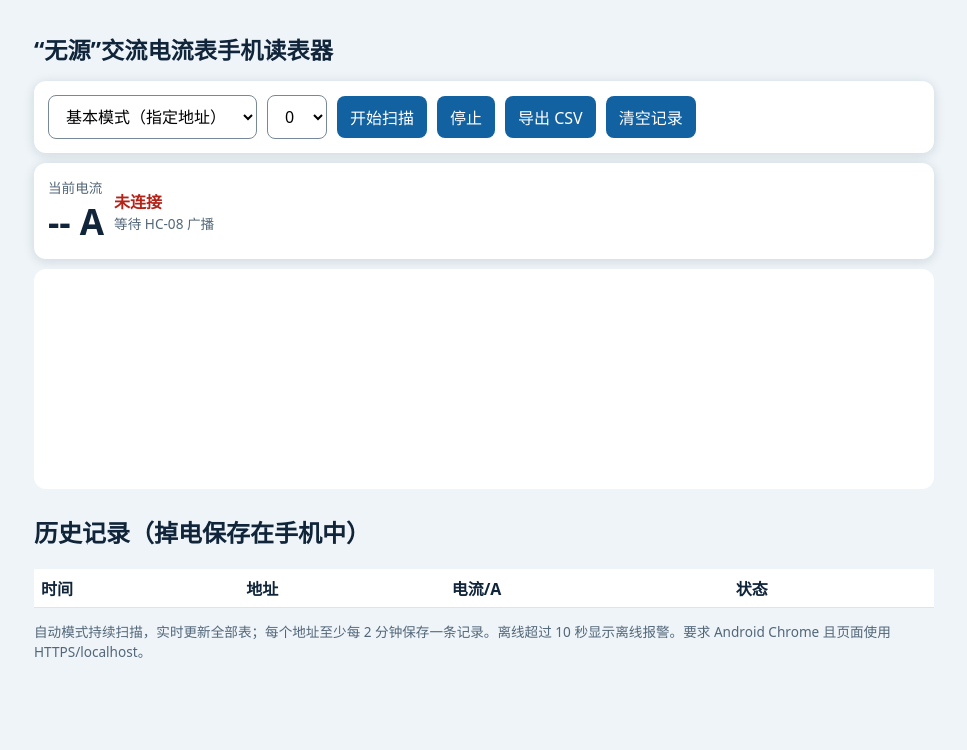
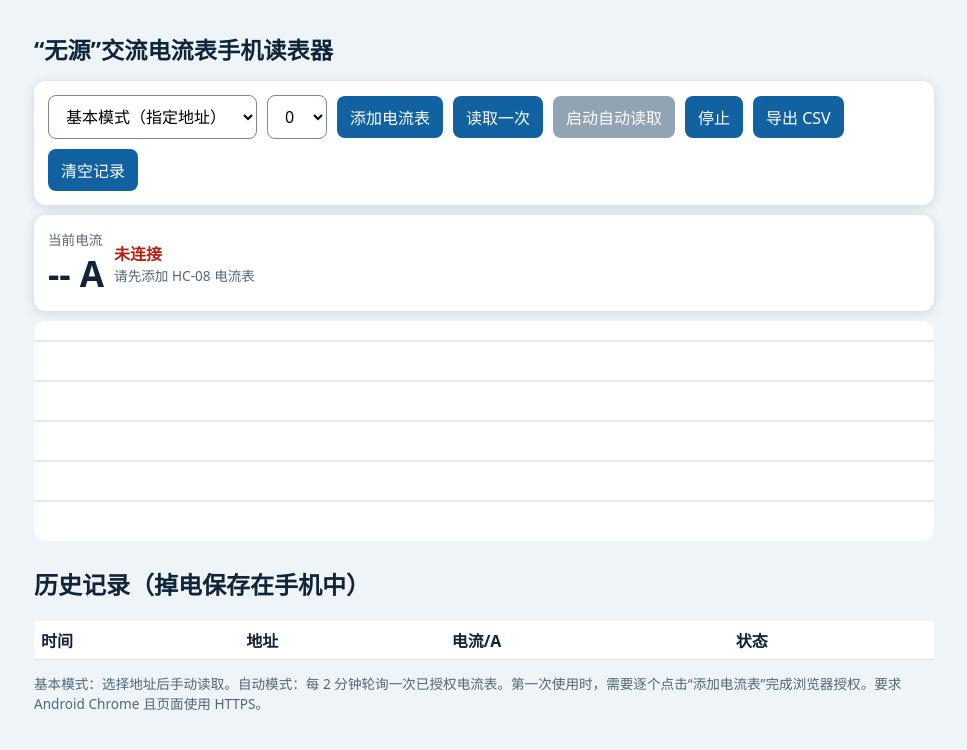
Before and after one commit to simthj591-blip/ammeter-reader, a plain HTML site: page index.html in a window 1280 px wide. Shown: the whole page, without its empty margins (156-1123 px from the left). Drawn offline with Linux system fonts and the light colour scheme.

Commit message:
Add manual and automatic read controls

```diff
--- a/index.html
+++ b/index.html
@@ -7,20 +7,26 @@
   <style>
     :root{font-family:system-ui,sans-serif;color:#10243a;background:#eef4f8}body{max-width:900px;margin:auto;padding:16px}
     h1{font-size:1.45rem}.bar,.card{display:flex;gap:10px;flex-wrap:wrap;align-items:center;background:white;padding:14px;margin:10px 0;border-radius:12px;box-shadow:0 2px 12px #1232}
-    button,select{font:inherit;padding:9px 13px;border-radius:8px;border:1px solid #789;background:white}button{background:#1261a0;color:white;border:0}
-    .meter{font-size:2.2rem;font-weight:700}.ok{color:#19723a}.low,.high,.offline,.error{color:#b42318}table{width:100%;border-collapse:collapse;background:white}th,td{padding:7px;border-bottom:1px solid #dce5ec;text-align:left}canvas{width:100%;height:220px;background:white;border-radius:12px}.small{font-size:.85rem;color:#536779}
+    button,select{font:inherit;padding:9px 13px;border-radius:8px;border:1px solid #789;background:white}button{background:#1261a0;color:white;border:0}button:disabled{background:#91a4b4}
+    .meter{font-size:2.2rem;font-weight:700}.ok{color:#19723a}.low,.high,.offline,.error,.uncal{color:#b42318}table{width:100%;border-collapse:collapse;background:white}th,td{padding:7px;border-bottom:1px solid #dce5ec;text-align:left}canvas{width:100%;height:220px;background:white;border-radius:12px}.small{font-size:.85rem;color:#536779}
   </style>
 </head>
 <body>
   <h1>“无源”交流电流表手机读表器</h1>
   <div class="bar">
     <select id="mode"><option value="basic">基本模式（指定地址）</option><option value="auto">自动模式（全部地址）</option></select>
-    <select id="address"></select><button id="scan">开始扫描</button><button id="stop">停止</button><button id="csv">导出 CSV</button><button id="clear">清空记录</button>
+    <select id="address"></select>
+    <button id="add">添加电流表</button>
+    <button id="read">读取一次</button>
+    <button id="scan">启动自动读取</button>
+    <button id="stop">停止</button>
+    <button id="csv">导出 CSV</button>
+    <button id="clear">清空记录</button>
   </div>
-  <div class="card"><div><div class="small">当前电流</div><div id="current" class="meter">-- A</div></div><div><b id="state" class="offline">未连接</b><div id="detail" class="small">等待 HC-08 广播</div></div></div>
+  <div class="card"><div><div class="small">当前电流</div><div id="current" class="meter">-- A</div></div><div><b id="state" class="offline">未连接</b><div id="detail" class="small">请先添加 HC-08 电流表</div></div></div>
   <canvas id="trend" width="850" height="220"></canvas>
   <h2>历史记录（掉电保存在手机中）</h2>
   <table><thead><tr><th>时间</th><th>地址</th><th>电流/A</th><th>状态</th></tr></thead><tbody id="rows"></tbody></table>
-  <p class="small">自动模式持续扫描，实时更新全部表；每个地址至少每 2 分钟保存一条记录。离线超过 10 秒显示离线报警。要求 Android Chrome 且页面使用 HTTPS/localhost。</p>
+  <p class="small">基本模式：选择地址后手动读取。自动模式：每 2 分钟轮询一次已授权电流表。第一次使用时，需要逐个点击“添加电流表”完成浏览器授权。要求 Android Chrome 且页面使用 HTTPS。</p>
   <script src="app.js"></script>
 </body></html>
```
